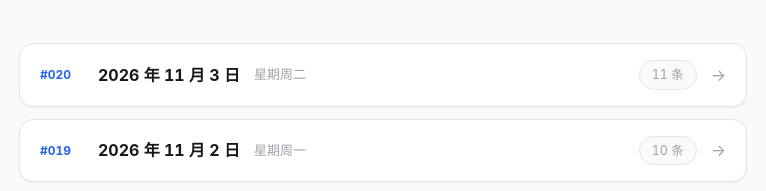
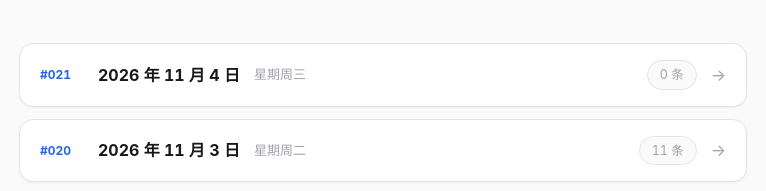
Before and after one commit to moyetian/finance-digest, a plain HTML site: page archive.html in a window 1280 px wide. Shown: the part 282-473 px from the top of the page, 257-1023 px from the left. Drawn offline with Linux system fonts and the light colour scheme.

Commit message:
site: update archive.html

```diff
--- a/archive.html
+++ b/archive.html
@@ -68,6 +68,7 @@ a.item .go{color:var(--muted);font-size:16px}
 <div class="sub">每天一期 · 沉淀你的信息复利</div>
 </div></header>
 <div class="wrap">
+<a class="item" href="2026-11-04.html"><span class="no">#021</span><span class="d">2026 年 11 月 4 日</span><span class="w">星期周三</span><span class="c">0 条</span><span class="go">→</span></a>
 <a class="item" href="2026-11-03.html"><span class="no">#020</span><span class="d">2026 年 11 月 3 日</span><span class="w">星期周二</span><span class="c">11 条</span><span class="go">→</span></a>
 <a class="item" href="2026-11-02.html"><span class="no">#019</span><span class="d">2026 年 11 月 2 日</span><span class="w">星期周一</span><span class="c">10 条</span><span class="go">→</span></a>
 <a class="item" href="2026-11-01.html"><span class="no">#018</span><span class="d">2026 年 11 月 1 日</span><span class="w">星期周日</span><span class="c">10 条</span><span class="go">→</span></a>
```
